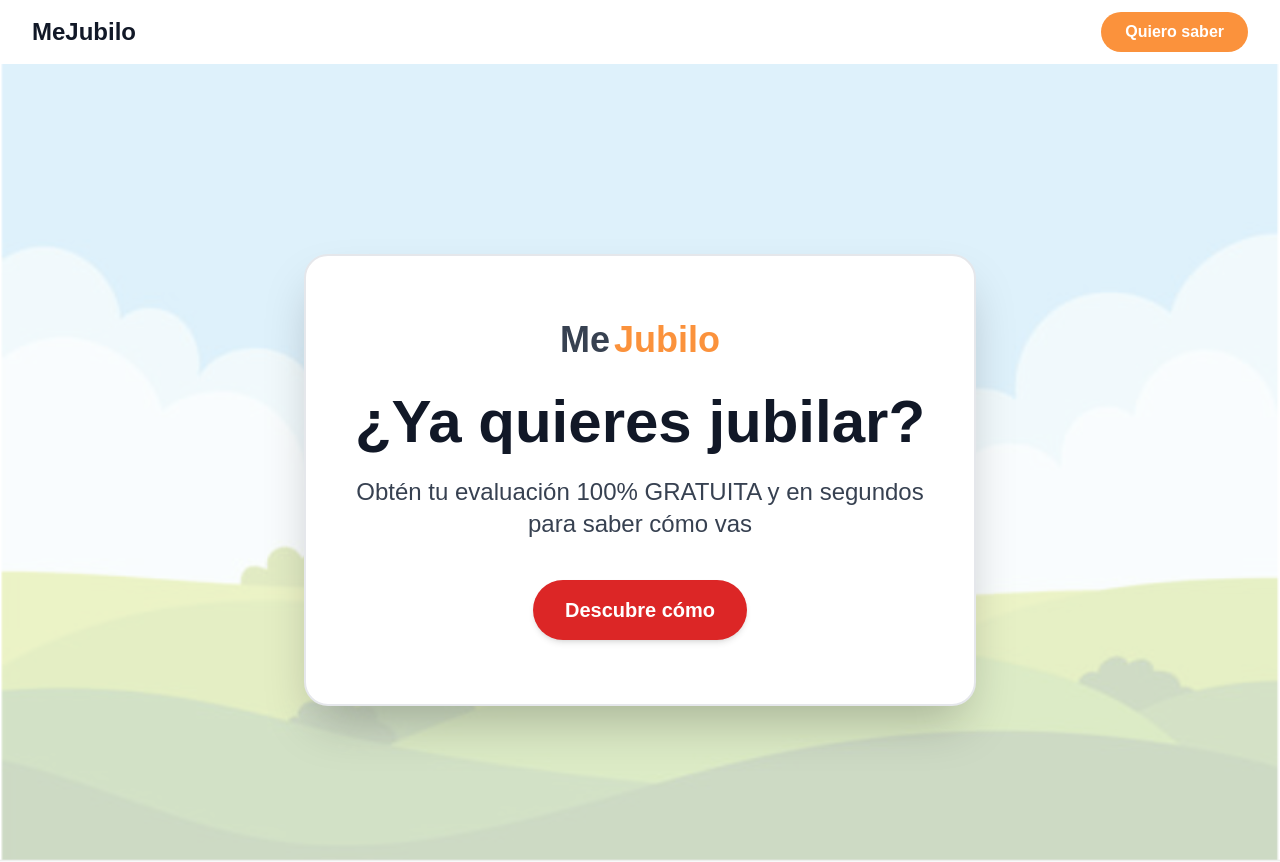
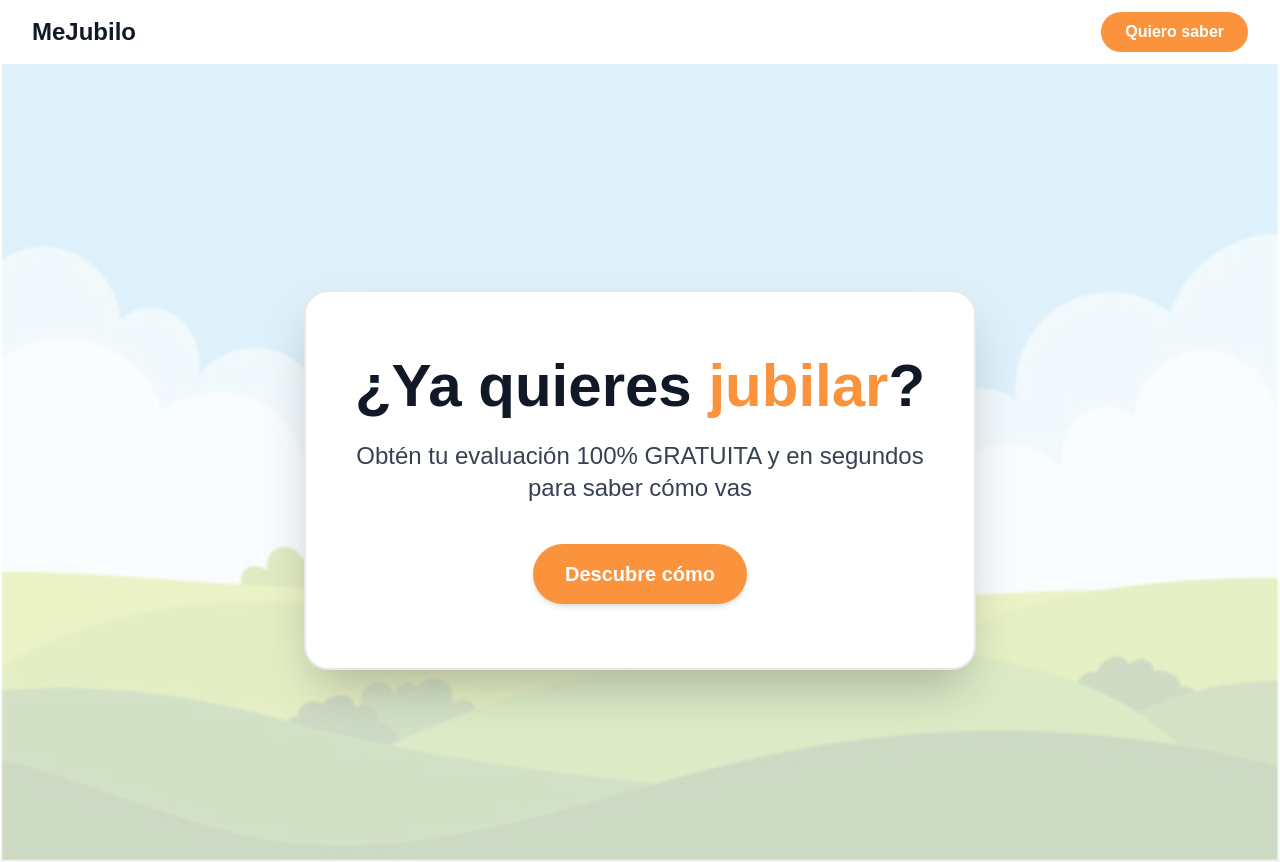
Before and after one commit to nicocap24/mejubilo, a Next.js app in the folder frontend/: page / in a window 1280 px wide. Shown: the top 862 px of the page. Built offline with nearby package versions, Linux system fonts and the light colour scheme.

Commit message:
UI improvements: Changed button colors to orange, moved logo, updated navigation links

```diff
--- a/frontend/src/app/components/Header.tsx
+++ b/frontend/src/app/components/Header.tsx
@@ -12,7 +12,7 @@ export default function Header() {
           </div>
           <nav className="hidden md:flex space-x-8 items-center">
             <Link
-              href="/entra"
+              href="/evaluacion-previsional"
               className="bg-orange-400 hover:bg-orange-500 text-white font-bold px-6 py-2 rounded-full transition-colors"
             >
               Quiero saber
--- a/frontend/src/app/page.tsx
+++ b/frontend/src/app/page.tsx
@@ -12,14 +12,9 @@ export default function Home() {
   return (
     <div className="min-h-screen w-full bg-cover bg-center flex flex-col items-center justify-center" style={{ backgroundImage: 'url(/bg-hero.png)', backgroundColor: 'rgba(255, 255, 255, 0.7)', backgroundBlendMode: 'overlay' }}>
       <div className="mt-8 bg-white rounded-3xl shadow-2xl px-12 py-16 max-w-2xl w-full flex flex-col items-center border-2 border-gray-200">
-        {/* Header */}
-        <div className="mb-8">
-          <span className="text-4xl font-bold text-gray-700 mr-1">Me</span>
-          <span className="text-4xl font-bold text-orange-400">Jubilo</span>
-        </div>
         {/* Main Title */}
         <h1 className="text-5xl md:text-6xl font-bold text-center text-gray-900 mb-6">
-          ¿Ya quieres jubilar?
+          ¿Ya quieres <span className="text-orange-400">jubilar</span>?
         </h1>
         {/* Subtext */}
         <p className="text-2xl text-center text-gray-700 mb-10">
@@ -28,7 +23,7 @@ export default function Home() {
         {/* Button */}
         <Link
           href="/evaluacion-previsional"
-          className="w-auto px-8 bg-red-600 hover:bg-red-700 text-white font-bold py-4 rounded-full text-xl shadow-md transition-colors flex items-center justify-center"
+          className="w-auto px-8 bg-orange-400 hover:bg-orange-500 text-white font-bold py-4 rounded-full text-xl shadow-md transition-colors flex items-center justify-center"
         >
           Descubre cómo
         </Link>
```
